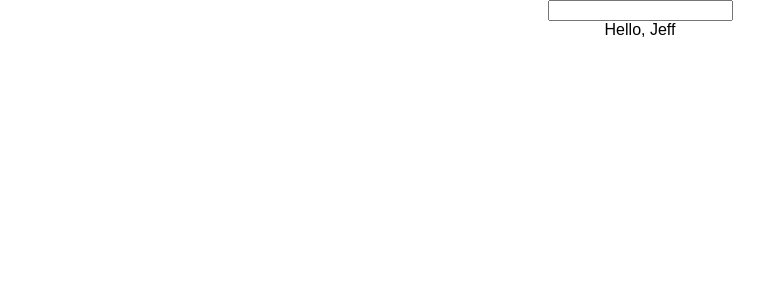
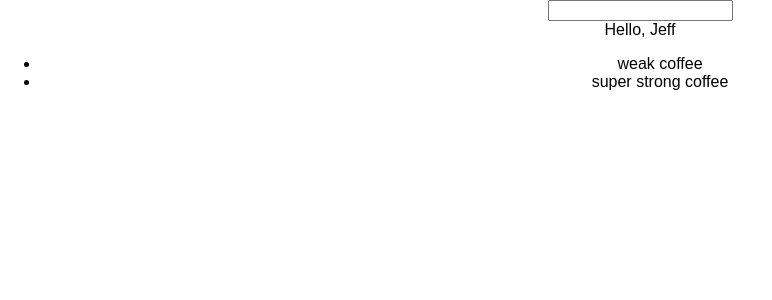
Before and after one commit to jeffboulay/react-fundamentals, a React (Create React App) app: page / in a window 1280 px wide. Shown: the top 300 px of the page, without its empty margins (0-772 px from the left). Built offline with nearby package versions, Linux system fonts and the light colour scheme.

Commit message:
added coffee list compontent

```diff
--- a/src/App.js
+++ b/src/App.js
@@ -1,12 +1,14 @@
 import React, { Component } from 'react';
 import './App.css';
 import Helloword from './HelloWorld';
+import CoffeeList from './CoffeeList';
 
 class App extends Component {
   constructor(props) {
     super(props)
     this.state = {
-      name:'Jeff'
+      name:'Jeff',
+      list: ['weak coffee', 'super strong coffee']
     }
   }
 
@@ -19,7 +21,8 @@ class App extends Component {
         <form>
           <input type="name" ref='name' onChange={this.update.bind(this)} />
         </form>
-        <Helloword name={this.state.name}></Helloword>
+        <Helloword name={this.state.name} />
+        <CoffeeList list={this.state.list}/>
       </div>
     );
   }
--- /dev/null
+++ b/src/CoffeeList/index.js
@@ -0,0 +1,11 @@
+import React from 'react'
+
+const CoffeeList = ({ list }) => (
+    <ul>
+        {list.map(coffee =>(
+            <li>{coffee}</li>
+        ))}
+    </ul>
+)
+
+export default CoffeeList;
```
